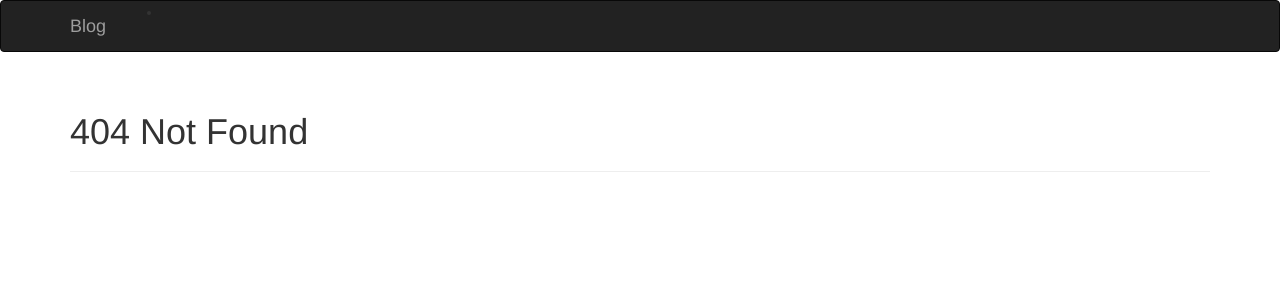
After one commit to suisuiyi/blog, a Flask app: template templates/404.html in a window 1280 px wide. The commit adds this page. Shown: the top 300 px of the page. Run offline with Flask 2, Linux system fonts and the light colour scheme; the template is opened without the code that fills it, so the values that code supplies are empty; some libraries are stand-ins or nearby versions.

Commit message:
finish 3.3

```diff
--- a/app.py
+++ b/app.py
@@ -1,30 +1,29 @@
-from flask import Flask
-from flask import request
-from flask import make_response
-from flask import redirect
-from flask import render_template
+from flask import Flask, render_template
+from flask_bootstrap import Bootstrap
+
 app = Flask(__name__)
+bootstrap = Bootstrap(app)
 
 
-@app.route('/')
-def hello_world():
-    return render_template('index.html')
-    # user_agent = request.headers.get('User-Agent')
-    # # 重定向
-    # return redirect('https://www.baidu.com')
-    # # 创建一个响应对象，并设置cookie
-    # response = make_response('<h1>This document carries a cookie!</h1>')
-    # response.set_cookie('answer', '42')
-    # return response
-    # return '<h1>Bad Request</h1>',  400
-    # return '<p>Your browser is %s</p>' % user_agent
-    # return 'Hello World!'
+@app.route("/")
+def index():
+    return render_template("index.html")
 
 
 # 动态路由
 @app.route('/user/<name>')
-def user(name):
+def user(name=None):
     return render_template('user.html', name=name)
+
+
+@app.errorhandler(404)
+def page_not_found(e):
+    return render_template('404.html'), 404
+
+# 如何才能产生一个 500错误啊
+@app.errorhandler(500)
+def internal_server_error(e):
+    return render_template('500.html'), 500
 
 
 if __name__ == '__main__':
--- /dev/null
+++ b/templates/404.html
@@ -0,0 +1,8 @@
+{% extends "base.html" %}
+{% block title %} Blog - Page Not Found {% endblock %}
+
+{% block page_content %}
+    <div class="page-header">
+        <h1>404 Not Found</h1>
+    </div>
+{% endblock %}
--- /dev/null
+++ b/templates/base.html
@@ -0,0 +1,33 @@
+{% extends "bootstrap/base.html" %}
+
+{% block title %} Blog {% endblock %}
+
+{% block navbar %}
+    <div class="navbar navbar-inverse" role="navigation">
+        <div class="container">
+            <div class="navbar-header">
+                <button type="button" class="navbar-toggle"
+                data-toggle="collapse" data-target=".navbar-collapse">
+                <span class="sr-only">Toggle navigation</span>
+                <span class="icon-bar"></span>
+                <span class="icon-bar"></span>
+                <span class="icon-bar"></span>
+                </button>
+                <a class="navbar-brand" href="/">Blog</a>
+            </div>
+            <div class="navbar-collapse collapse">
+                <ul class="navbar navbar-nav">
+                    <li><a href="/"></a></li>
+                </ul>
+
+            </div>
+        </div>
+    </div>
+{% endblock %}
+
+
+{% block content %}
+    <div class="container">
+        {% block page_content %} {% endblock %}
+    </div>
+{% endblock  %}
```
Also changed, not shown: templates/500.html (added, +8 -0 lines), templates/index.html (+1 -10 lines), templates/user.html (+10 -10 lines), 2 other files.
